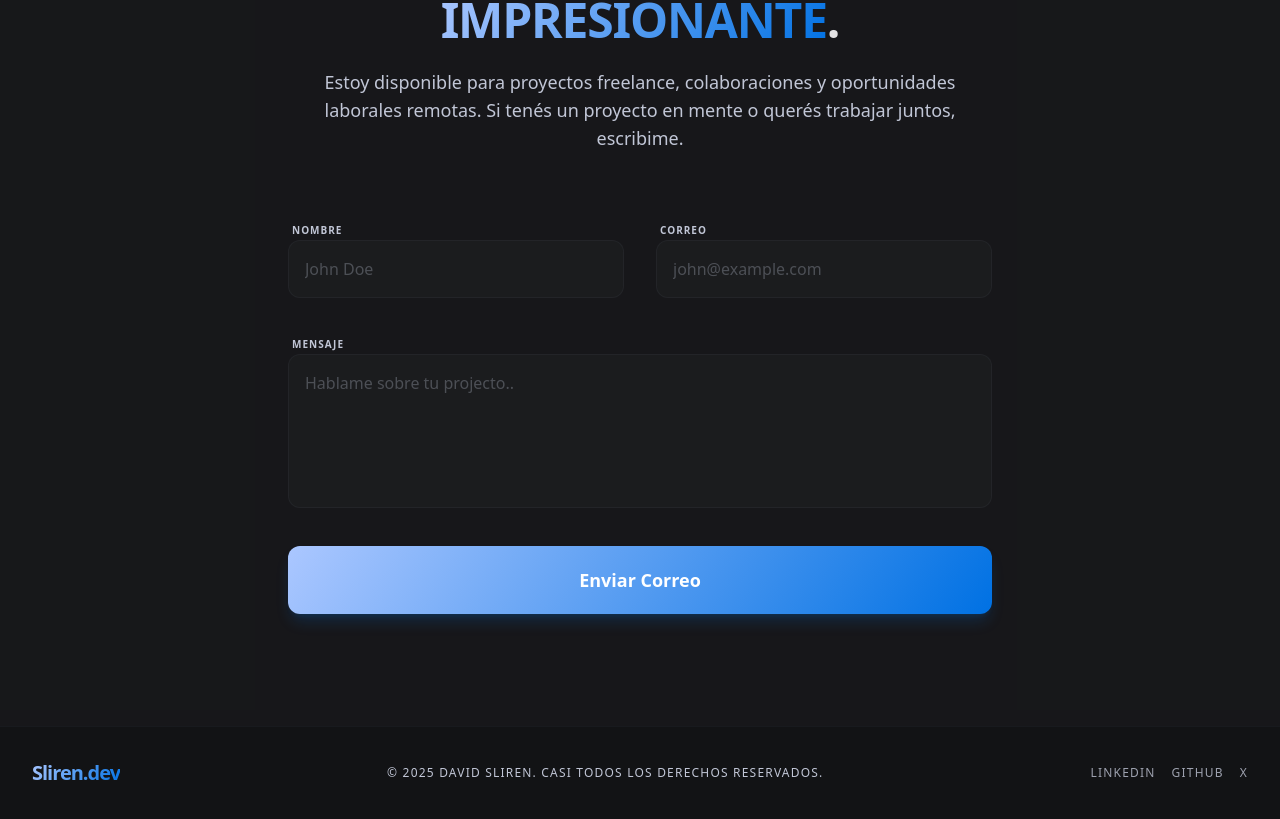
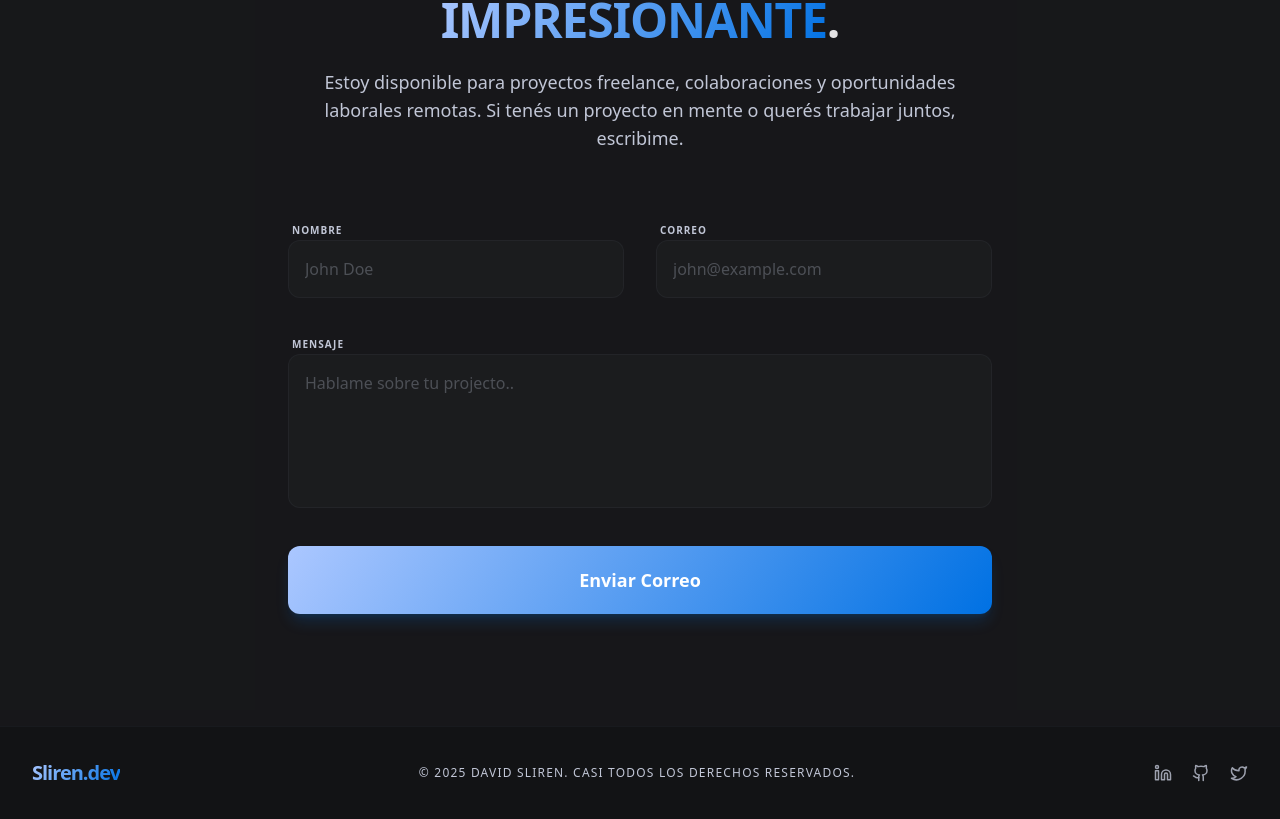
Before and after one commit to David-Sliren/Mi-Portafolio, a React (Vite) app: page / in a window 1280 px wide. Shown: the part 6657-7476 px from the top of the page. Built offline with nearby package versions, Linux system fonts and the light colour scheme; what tailwind-animations would draw is missing.

Commit message:
style(Footer): Arreglar alineacion en el texto de copyrigth y cambiar nombres de los enlaces por iconos

```diff
--- a/src/components/ui/Footer.jsx
+++ b/src/components/ui/Footer.jsx
@@ -1,44 +1,52 @@
-import React from "react";
+import * as iconLibLu from "react-icons/lu";
 import Logo from "../../assets/icons/Personal/icon-512.png";
 
 const listIcon = [
   {
-    link: "linkedin.com/in/davidsliren/",
+    iconName: "LuLinkedin",
+    link: "https://www.linkedin.com/in/davidsliren/",
     label: "LinkedIn",
   },
   {
+    iconName: "LuGithub",
     link: "https://github.com/David-Sliren",
     label: "Github",
   },
   {
+    iconName: "LuTwitter",
+
     link: "https://x.com/D_Sliren",
-    label: "X",
+    label: "Twitter",
   },
 ];
 
 const Footer = () => {
   return (
     <footer className="w-full py-8 border-t border-[#414753]/15 bg-[#121315]">
-      <div className="flex flex-col md:flex-row justify-between items-center px-8 max-w-7xl mx-auto space-y-4 md:space-y-0">
+      <div className="flex flex-col md:flex-row justify-between items-center max-w-7xl mx-auto gap-y-6 px-8 sm:gap-y-0">
         <div className="flex justify-center items-center gap-2 text-xl font-bold tracking-tighter text-[#e3e2e4] font-headline">
           <span className="bg-gradient-blue bg-clip-text text-transparent">
             Sliren.dev
           </span>
         </div>
-        <div className="items-center text-xs tracking-widest uppercase text-[#c1c6d6]">
-          © 2025 David Sliren. Casi todos los derechos reservados.
+        <div className="items-center text-center text-xs tracking-widest uppercase text-[#c1c6d6]">
+          © 2025 David Sliren. <br className="sm:hidden" /> Casi todos los
+          derechos reservados.
         </div>
-        <div className="flex gap-4">
-          {listIcon.map((item) => (
+        <div className="flex gap-x-5">
+          {listIcon.map((item) => {
+            const Icon = iconLibLu[item.iconName];
+            return (
               <a
                 key={item.label}
                 href={item.link}
                 target="_blank"
-              className="text-[#c1c6d6] hover:text-[#0071E3] transition-colors duration-300 opacity-80 hover:opacity-100  text-xs tracking-widest uppercase"
+                className="text-sky-400 sm:text-[#c1c6d6] hover:text-sky-400/60 transition-colors duration-300 opacity-80 hover:opacity-100  text-xs tracking-widest uppercase"
               >
-              {item.label}
+                {Icon ? <Icon className="text-lg" /> : <span>errorIcon</span>}
               </a>
-          ))}
+            );
+          })}
         </div>
       </div>
     </footer>
```
Lines whose indentation alone changed are shown as unchanged.
